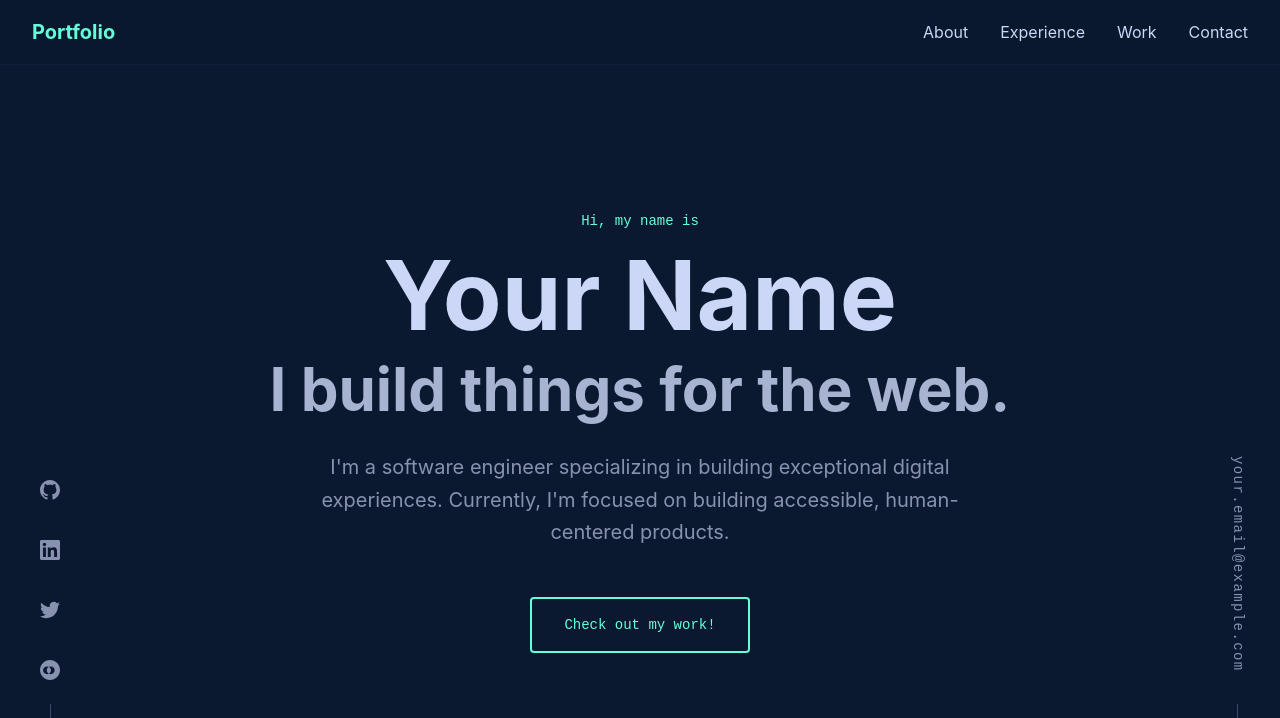
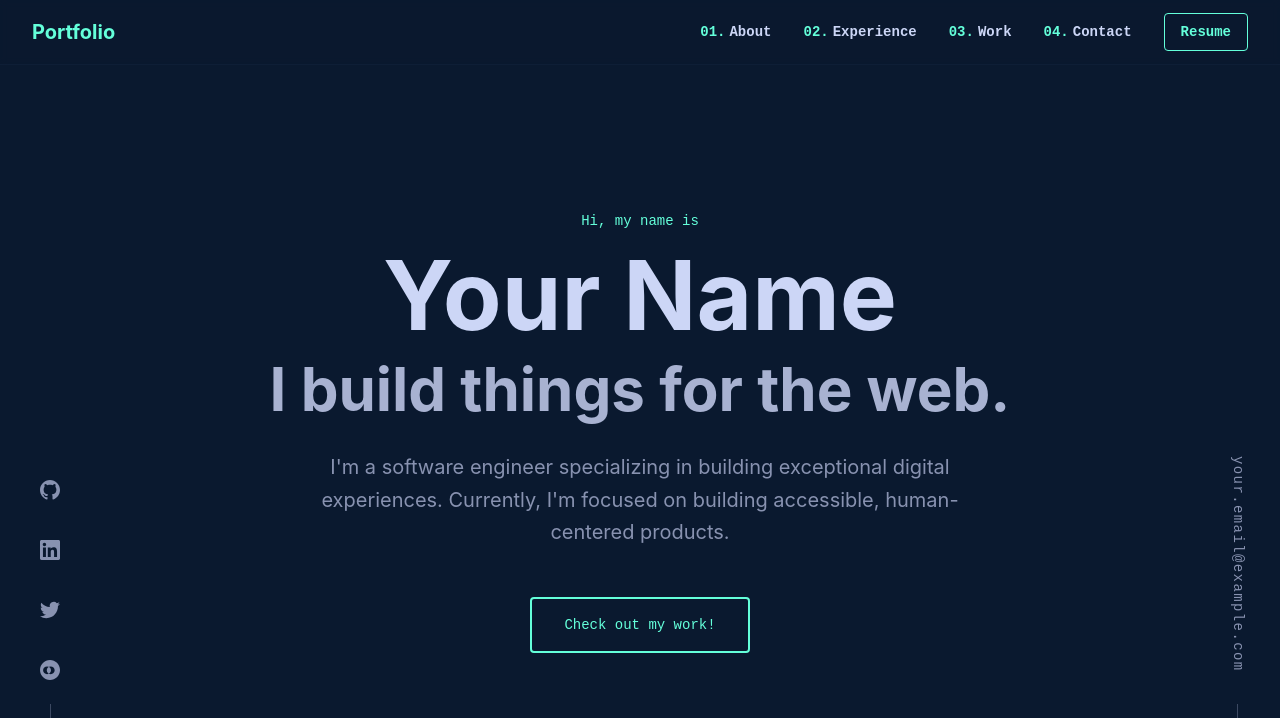
Before and after one commit to RahimjonovBoburjon/portfolio-website, a Vue app: page / in a window 1280 px wide. Shown: the top 718 px of the page. Built offline with nearby package versions, Linux system fonts and the light colour scheme.

Commit message:
update navbar

```diff
--- a/package.json
+++ b/package.json
@@ -15,6 +15,7 @@
     "vue-router": "^4.3.0"
   },
   "devDependencies": {
+    "@types/aos": "^3.0.7",
     "@vitejs/plugin-vue": "^6.0.0",
     "autoprefixer": "^10.4.21",
     "postcss": "^8.5.6",
--- a/src/App.vue
+++ b/src/App.vue
@@ -66,20 +66,34 @@
                 <div class="max-w-7xl mx-auto px-4 sm:px-6 lg:px-8">
                     <div class="flex justify-between items-center h-16">
                         <div class="text-green text-xl font-bold nav-logo" data-aos="fade-down" data-aos-delay="200">
-                            Portfolio</div>
-                        <div class="hidden md:flex space-x-8">
+                            Portfolio
+                        </div>
+                        <div class="hidden md:flex items-center space-x-8">
                             <a href="#about"
-                                class="text-lightest-slate hover:text-green transition-colors duration-300 nav-link"
-                                data-aos="fade-down" data-aos-delay="300">About</a>
+                               class="flex items-center font-mono text-sm text-lightest-slate hover:text-green transition-colors duration-300 nav-link font-bold"
+                               data-aos="fade-down" data-aos-delay="300">
+                                <span class="text-green mr-1">01.</span> About
+                            </a>
                             <a href="#experience"
-                                class="text-lightest-slate hover:text-green transition-colors duration-300 nav-link"
-                                data-aos="fade-down" data-aos-delay="400">Experience</a>
+                               class="flex items-center font-mono text-sm text-lightest-slate hover:text-green transition-colors duration-300 nav-link font-bold"
+                               data-aos="fade-down" data-aos-delay="400">
+                                <span class="text-green mr-1">02.</span> Experience
+                            </a>
                             <a href="#work"
-                                class="text-lightest-slate hover:text-green transition-colors duration-300 nav-link"
-                                data-aos="fade-down" data-aos-delay="500">Work</a>
+                               class="flex items-center font-mono text-sm text-lightest-slate hover:text-green transition-colors duration-300 nav-link font-bold"
+                               data-aos="fade-down" data-aos-delay="500">
+                                <span class="text-green mr-1">03.</span> Work
+                            </a>
                             <a href="#contact"
-                                class="text-lightest-slate hover:text-green transition-colors duration-300 nav-link"
-                                data-aos="fade-down" data-aos-delay="600">Contact</a>
+                               class="flex items-center font-mono text-sm text-lightest-slate hover:text-green transition-colors duration-300 nav-link font-bold"
+                               data-aos="fade-down" data-aos-delay="600">
+                                <span class="text-green mr-1">04.</span> Contact
+                            </a>
+                            <a href="../public/boburjon-cv.pdf" target="_blank" rel="noopener noreferrer"
+                               class="ml-6 px-4 py-2 border border-green text-green font-mono text-sm rounded transition-all duration-300 hover:bg-green/10 font-bold"
+                               data-aos="fade-down" data-aos-delay="700">
+                                Resume
+                            </a>
                         </div>
                     </div>
                 </div>
```
Also changed, not shown: 2 other files (tests, documents, lock files or other folders).
